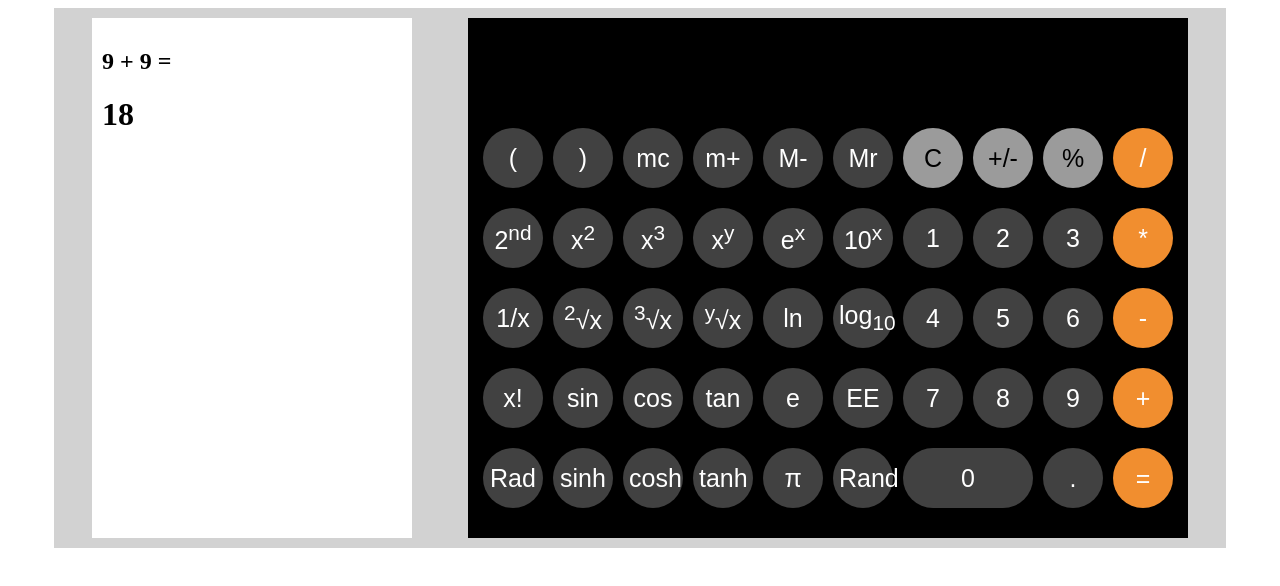
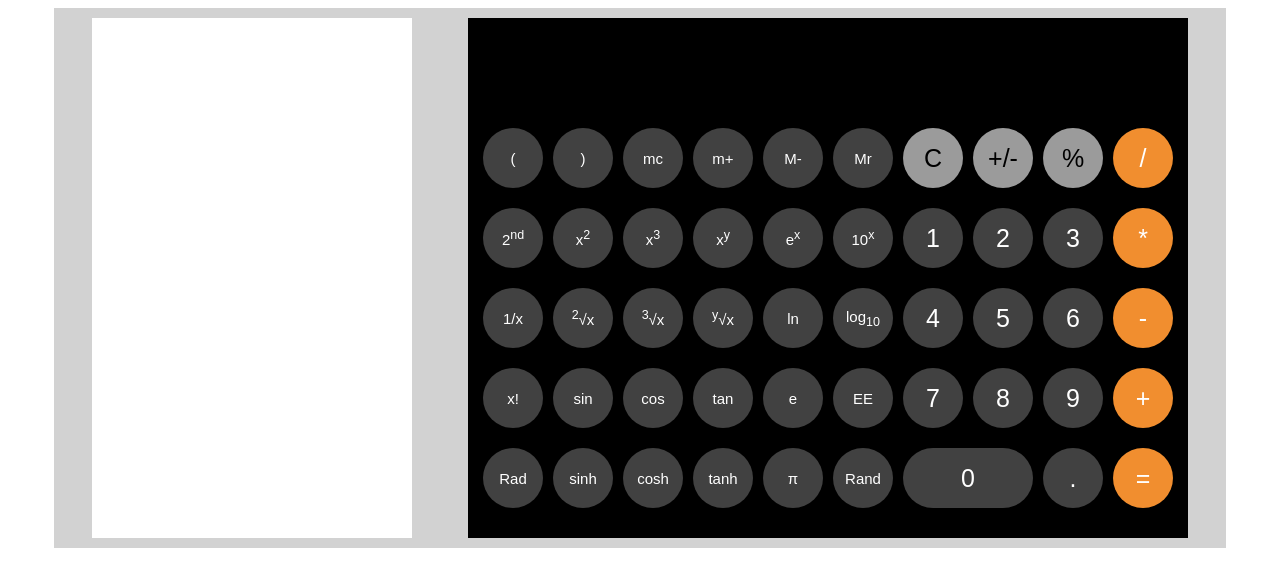
Before and after one commit to yldbyldb/monster, a React (Create React App) app: page / in a window 1280 px wide. Shown: the top 586 px of the page. Built offline with nearby package versions, Linux system fonts and the light colour scheme.

Commit message:
fix some bugs and try to finish the history

```diff
--- a/src/commons/calculatorProvider/index.js
+++ b/src/commons/calculatorProvider/index.js
@@ -12,6 +12,9 @@ const CalculatorProvider = (props) => {
 
     //to save the previous number state
     const [preNum, setPreNum] = useState('')
+
+    //save the result for history list
+    const [resInProvider, setResInProvider] = useState('')
 
     //show the number in display area, when clicking the number button
     const handleDisplayNum = useCallback((numInButton) => {
@@ -41,13 +44,13 @@ const CalculatorProvider = (props) => {
     }, [num, setNum]);
 
     //get the symbol when clicking
-    const handleGetSymbol = (symbolInButton) => {
+    const handleGetSymbol = useCallback((symbolInButton) => {
         if(num) {
             setSymbol(symbolInButton)
             setPreNum(num);//save the previous num that clicked
             setNum('');//clear the display area
         }
-    };
+    }, [num]);
 
     //get the result when clicking the '='
     const handleClickEqualButton = () => {
@@ -55,15 +58,24 @@ const CalculatorProvider = (props) => {
             switch(symbol) {
                 case '/':
                     setPreNum((preNum*1000)/(num*1000));
+                    setSymbol('')
+                    setResInProvider((preNum*1000)/(num*1000))
+                    console.log(typeof resInProvider);
                     break;
                 case '*':
                     setPreNum(((preNum*1000)*(num*1000))/1000000);
+                    setSymbol('')
+                    setResInProvider(((preNum*1000)*(num*1000))/1000000)
                     break;
                 case '-':
                     setPreNum(((preNum*1000)-(num*1000))/1000);
+                    setSymbol('')
+                    setResInProvider(((preNum*1000)-(num*1000))/1000)
                     break;
                 case '+':
                     setPreNum(((preNum*1000)+(num*1000))/1000);
+                    setSymbol('')
+                    setResInProvider(((preNum*1000)+(num*1000))/1000)
                     break;
                 default:
                     break;
@@ -77,6 +89,8 @@ const CalculatorProvider = (props) => {
             handleDisplayNum,
             num,
             preNum,
+            symbol,
+            resInProvider,
             handleClearNum,
             handlePercentNum,
             handleToggleNegative,
--- a/src/components/Calculator/Buttons/ScientificButton.js
+++ b/src/components/Calculator/Buttons/ScientificButton.js
@@ -7,7 +7,7 @@ const Button = styled.button`
     background: rgb(65 65 65);
     border-radius: 30px;
     border: 0px;
-    font-size: 25px;
+    font-size: 15px;
     color: white;
     margin: 0 auto;
     &:hover {
--- a/src/components/Calculator/index.js
+++ b/src/components/Calculator/index.js
@@ -50,7 +50,7 @@ const CalculatorStyles = styled.div`
 
 const Calculator = () => {
 
-    const { num, preNum } = useContext(CalculatorContext)
+    const { num, symbol, preNum, resInProvider } = useContext(CalculatorContext)
 
     return (
         <CalculatorStyles>
--- a/src/components/History/index.js
+++ b/src/components/History/index.js
@@ -1,5 +1,7 @@
-import React, { useState } from 'react'
+import React, { useEffect, useContext, useState } from 'react'
 import styled from 'styled-components';
+
+import { CalculatorContext } from '../../commons/calculatorProvider'
 
 const HistoryStyles = styled.div`
     background: white;
@@ -9,10 +11,60 @@ const HistoryStyles = styled.div`
 `
 
 const History = () => {
+
+    //init history state
+    const initHistoryList = {
+        historyList: []
+    };
+    //to save the history state
+    const [history, setHistory] = useState(initHistoryList);
+
+    //to save the process temporarily for history
+    const [proc, setProc] = useState('');
+    //to save the result temporarily for history
+    const [result, setResult] = useState('');
+
+    const { preNum, symbol, num, resInProvider } = useContext(CalculatorContext);
+
+    const handleDisplayProcess = () => {
+        setProc(preNum + symbol + num);
+        console.log('proc:'+proc);
+        return proc
+    }
+
+    const handleDisplayResult = () => {
+        setResult(preNum)
+        console.log('result:'+resInProvider);
+
+        return resInProvider;
+    }
+
+    const pushInList = () => {
+        handleDisplayProcess();
+        handleDisplayResult()
+        setHistory([...history.historyList, {process: proc, result: preNum}])
+        console.log(history);
+    }
+
+    // useEffect(() => {
+    //     const historyList = JSON.parse(localStorage.getItem('historyList' || '[]'))
+    // }, [])
+    // useEffect(() => {
+    //     localStorage.setItem('historyList', JSON.stringify())
+    // })
+
+    useEffect(() => {
+        // pushInList()
+        handleDisplayProcess();
+        handleDisplayResult()
+
+
+    })
+
     return (
         <HistoryStyles>
-            <h2>9 + 9 =</h2>
-            <h1>18</h1>
+            <h2>{`${preNum} ${symbol} ${num}`}</h2>
+            <h1>{resInProvider}</h1>
         </HistoryStyles>
     );
 }
```
